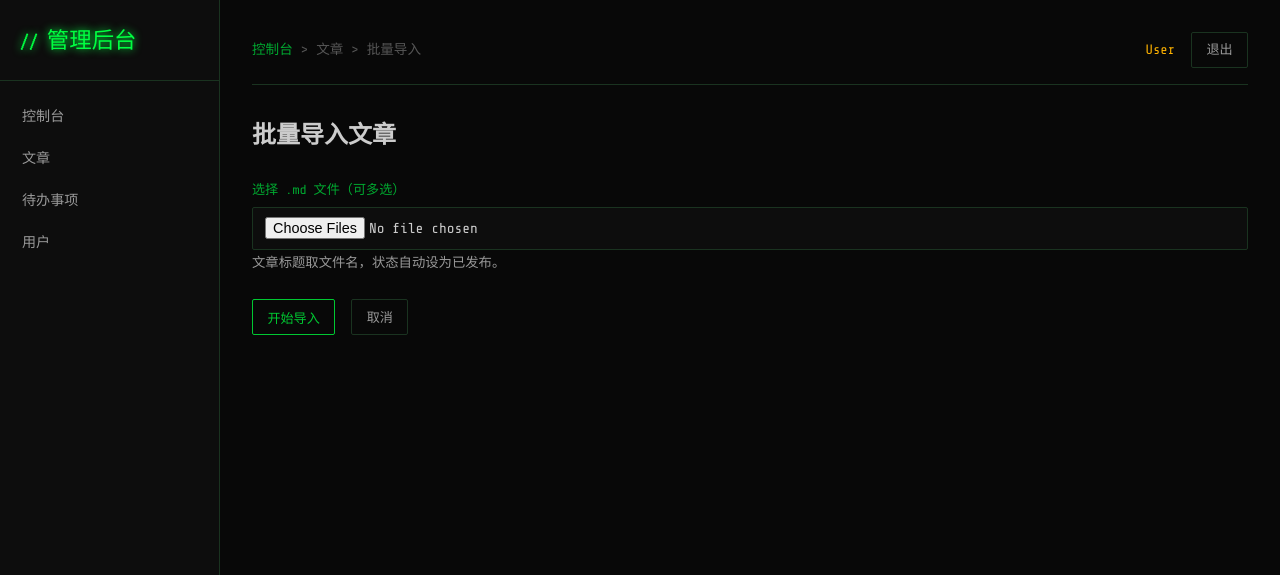
After one commit to MarkeNoBoluo/Website, a Flask app: page /admin/articles/import in a window 1280 px wide. The commit adds this page. Shown: the top 575 px of the page. Run offline with Flask 3, Linux system fonts and the light colour scheme; the visitor is signed in with stand-in values (Sample User, id 1); parts of the project's set-up code (start-up, migrations or seed data) failed here and were passed over.

Commit message:
feat(admin): add bulk markdown import for articles
- Add /articles/import route accepting multiple .md files (max 512KB each)
- Add import.html template with file picker UI
- Add "批量导入" button to articles list page
- Improve generate_slug to use pypinyin for Chinese titles with date prefix

Co-Authored-By: Claude Sonnet 4.6 <noreply@anthropic.com>

```diff
--- a/app/admin/routes.py
+++ b/app/admin/routes.py
@@ -95,6 +95,70 @@ def create_article():
         return redirect(url_for("admin.articles"))
 
     return render_template("admin/articles/create.html")
+
+
+@bp.route("/articles/import", methods=["GET", "POST"])
+@login_required
+@csrf_protected
+def import_articles():
+    """Bulk import Markdown files as published articles."""
+    if request.method == "POST":
+        files = request.files.getlist("files")
+        success, skipped = [], []
+        used_slugs = set()
+        MAX_FILE_SIZE = 512 * 1024  # 512 KB
+
+        for f in files:
+            filename = f.filename or ""
+            if not filename.lower().endswith(".md"):
+                skipped.append(f"{filename}（非 .md 文件）")
+                continue
+            try:
+                raw = f.read(MAX_FILE_SIZE + 1)
+                if len(raw) > MAX_FILE_SIZE:
+                    skipped.append(f"{filename}（文件超过 512KB）")
+                    continue
+                content = raw.decode("utf-8").strip()
+            except UnicodeDecodeError:
+                skipped.append(f"{filename}（编码错误）")
+                continue
+            if not content:
+                skipped.append(f"{filename}（文件为空）")
+                continue
+
+            title = filename[:-3].strip() or filename
+            slug = generate_slug(title)
+            base_slug = slug
+            counter = 1
+            while slug in used_slugs:
+                slug = f"{base_slug}-{counter}"
+                counter += 1
+            used_slugs.add(slug)
+
+            article = Article(
+                title=title,
+                content=content,
+                slug=slug,
+                status="published",
+            )
+            db.session.add(article)
+            success.append(title)
+
+        if success:
+            db.session.commit()
+            get_db_articles.cache_clear()
+            get_db_article_by_slug.cache_clear()
+
+        if success:
+            flash(f"成功导入 {len(success)} 篇：{'、'.join(success[:3])}{'...' if len(success) > 3 else ''}", "success")
+        if skipped:
+            flash(f"跳过 {len(skipped)} 个：{'、'.join(skipped)}", "warning")
+        if not success and not skipped:
+            flash("未选择任何文件", "error")
+
+        return redirect(url_for("admin.articles"))
+
+    return render_template("admin/articles/import.html")
 
 
 @bp.route("/articles/<int:id>/edit", methods=["GET", "POST"])
--- /dev/null
+++ b/app/admin/templates/admin/articles/import.html
@@ -0,0 +1,30 @@
+{% extends "admin/base.html" %}
+
+{% block title %}批量导入文章 - 管理后台{% endblock %}
+
+{% block breadcrumbs %}
+    <span>&gt;</span>
+    <span>文章</span>
+    <span>&gt;</span>
+    <span>批量导入</span>
+{% endblock %}
+
+{% block content %}
+<h2 style="margin-bottom: 1.5rem;">批量导入文章</h2>
+
+<form method="POST" enctype="multipart/form-data">
+    <input type="hidden" name="csrf_token" value="{{ csrf_token }}">
+    <div class="form-group">
+        <label>选择 .md 文件（可多选）</label>
+        <input type="file" name="files" class="form-control"
+               multiple accept=".md" required>
+        <small style="color: var(--text-secondary);">
+            文章标题取文件名，状态自动设为已发布。
+        </small>
+    </div>
+    <div style="display: flex; gap: 1rem;">
+        <button type="submit" class="btn btn-primary">开始导入</button>
+        <a href="{{ url_for('admin.articles') }}" class="btn btn-secondary">取消</a>
+    </div>
+</form>
+{% endblock %}
--- a/app/admin/templates/admin/articles/list.html
+++ b/app/admin/templates/admin/articles/list.html
@@ -10,7 +10,10 @@
 {% block content %}
 <div style="display: flex; justify-content: space-between; align-items: center; margin-bottom: 1.5rem;">
     <h2>文章</h2>
-    <a href="{{ url_for('admin.create_article') }}" class="btn btn-primary">新建文章</a>
+    <div style="display: flex; gap: 0.5rem;">
+        <a href="{{ url_for('admin.create_article') }}" class="btn btn-primary">新建文章</a>
+        <a href="{{ url_for('admin.import_articles') }}" class="btn btn-secondary">批量导入</a>
+    </div>
 </div>
 
 <form method="GET" class="toolbar">
```
Also changed, not shown: app/admin/utils.py (+15 -7 lines).
